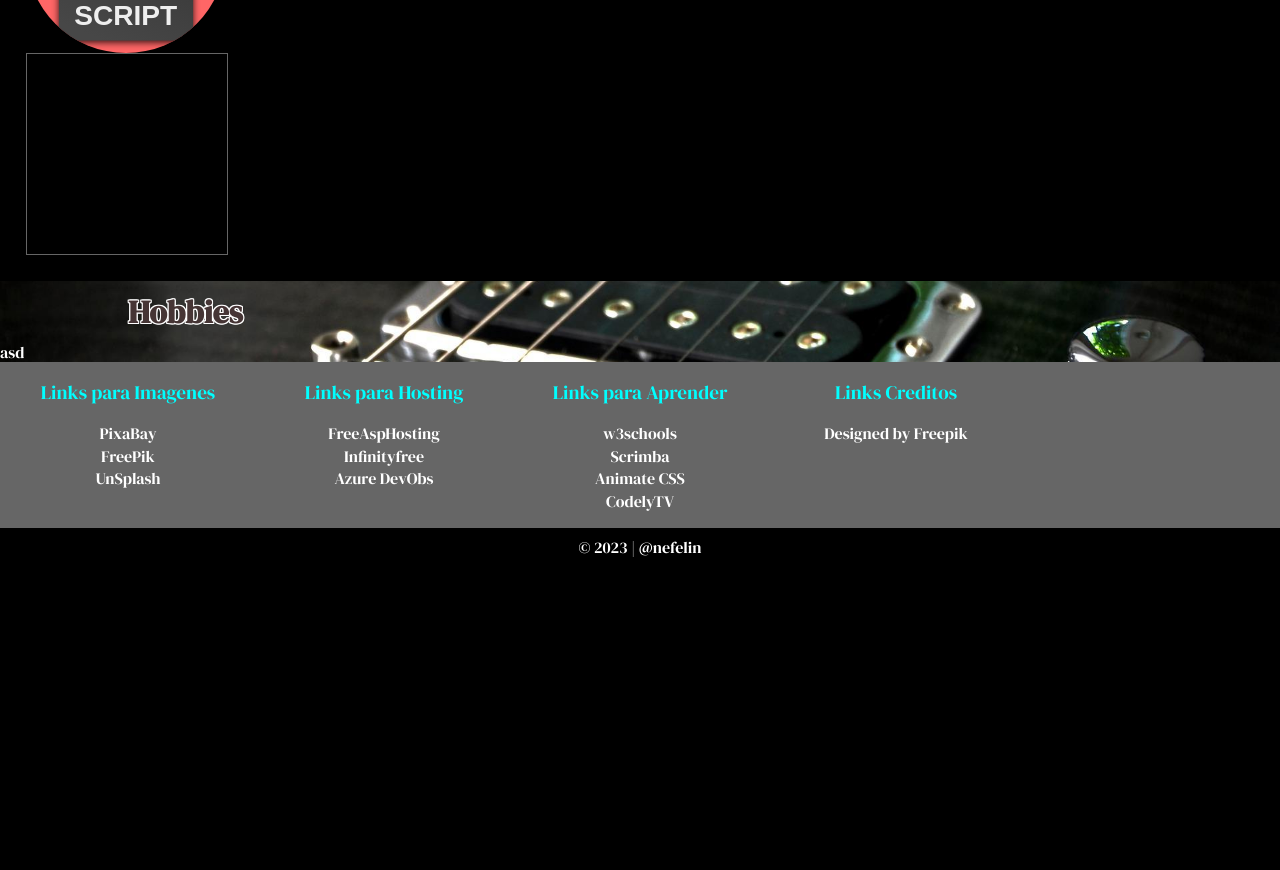
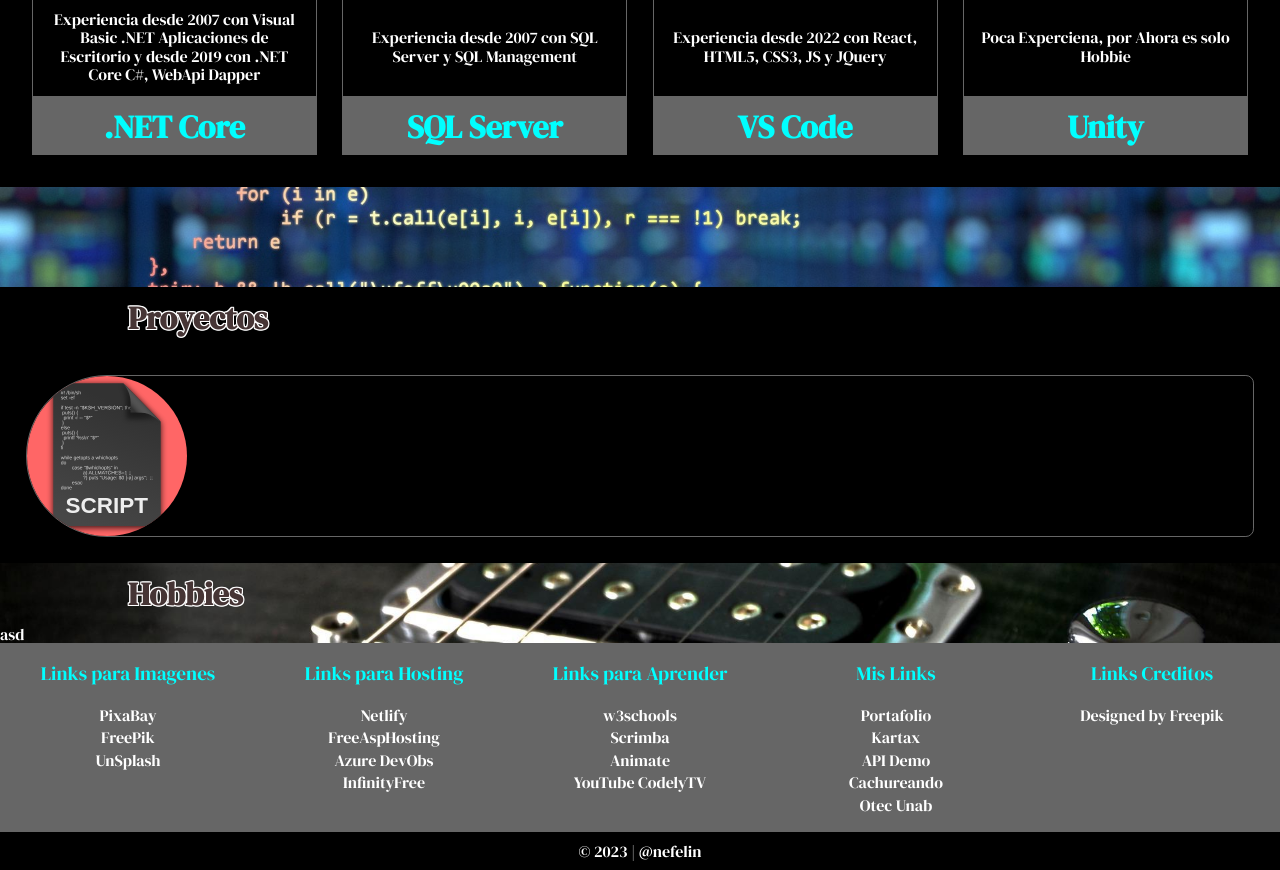
Before and after one commit to TheNefelin/portafolio-site, a plain HTML site: page index.html in a window 1280 px wide. Shown: the part 1261-2131 px from the top of the page. Before the commit the page ends 1827 px from the top, so only its background shows below. Drawn offline with Linux system fonts and the light colour scheme.

Commit message:
20230130-nbk

```diff
--- a/css/index.css
+++ b/css/index.css
@@ -98,7 +98,7 @@ a:hover {
 /* -- Seccion-Principal ------------------------------------------------------------------------- */
 /* ---------------------------------------------------------------------------------------------- */
 .seccion-principal {
-    height: 100vh;
+    height: 110vh;
     background-image: url("../img/3357684.jpg");
     display: flex;
     justify-content: center;
@@ -163,20 +163,17 @@ a:hover {
 /* ---------------------------------------------------------------------------------------------- */
 
 .tarjeta-sp {
+    border: 1px solid var(--colorFooter);
     margin: 2vw;
-    display: grid;
+    display: flex;
+    position: relative;
+    border-radius: 100px 10px 10px 100px;
 }
 
 .tarjeta-sp img {
-    max-height: 200px;
+    max-height: 20vh;
     background-color: var(--colorSecundario);
     border-radius: 50%;
-}
-
-.tarjeta-sp-grup {
-    height: 200px;
-    width: 200px;;
-    border: 1px solid var(--colorFooter);
 }
 
 /* -- Seccion-Hobbie ---------------------------------------------------------------------------- */
--- a/index.html
+++ b/index.html
@@ -21,10 +21,10 @@
         <nav class="p-nav contenedor-oscuro">
             <div>
                 <img src="./img/logo.png">
-                <h1>Portafolio</h1>
+                <h1 class="wow animated lightSpeedIn">Portafolio</h1>
             </div>
 
-            <div>
+            <div class="wow animated fadeIn">
                 <a href="#" onclick="cargarTecnologias()">Link 1</a>
                 <a href="#">Link 2</a>
                 <a href="#">Link 3</a>
@@ -35,7 +35,7 @@
 
     <main>
         <section class="seccion-principal seccion">
-            <div class="contenedor-sp">
+            <div class="contenedor-sp wow animated fadeInDownBig">
                 <h1>Francisco Carmona</h1>
                 <h2>Software Developer</h2>
                 <p>.NET Core, SQL Server, C#, WebApi, HTML5, CSS3, JS</p>
@@ -43,7 +43,7 @@
         </section>
 
         <section class="seccion-tecnologia seccion">
-            <h1 class="titulo-h1">Tecnologías</h1>
+            <h1 class="titulo-h1 wow animated bounceInRight">Tecnologías</h1>
 
             <div class="contenedor-st">
                 <!-- Los elementos se cargan de forma dinamica desde la funcion cargarTecnologias() -->
@@ -53,18 +53,16 @@
         <div class="seccion-relleno seccion"></div>
 
         <section class="seccion-proyectos seccion">
-            <h1 class="titulo-h1">Proyectos</h1>
+            <h1 class="titulo-h1 wow animated bounceInLeft">Proyectos</h1>
 
             <div class="tarjeta-sp">
                 <img src="./img/script.svg" alt="">
-                <div class="tarjeta-sp-grup">
 
-                </div>
             </div>
         </section>
 
         <section class="seccion-hobbie seccion">
-            <h1 class="titulo-h1">Hobbies</h1>
+            <h1 class="titulo-h1 wow animated wobble">Hobbies</h1>
 
             <span class="tarjeta-h">
                 asd
@@ -73,32 +71,25 @@
     </main>
 
     <footer>
-        <div>
-            <p>Links para Imagenes</p>
-            <a href="https://pixabay.com/" target="_blank">PixaBay</a>
-            <a href="https://www.freepik.com/" target="_blank">FreePik</a>
-            <a href="https://unsplash.com/" target="_blank">UnSplash</a>
-        </div>
-        <div>
-            <p>Links para Hosting</p>
-            <a href="https://freeasphosting.net/" target="_blank">FreeAspHosting</a>
-            <a href="https://www.infinityfree.net/" target="_blank">Infinityfree</a>
-            <a href="https://dev.azure.com/" target="_blank">Azure DevObs</a>
-        </div>
-        <div>
-            <p>Links para Aprender</p>
-            <a href="https://www.w3schools.com/" target="_blank">w3schools</a>
-            <a href="https://scrimba.com/" target="_blank">Scrimba</a>
-            <a href="https://animate.style/" target="_blank">Animate CSS</a>
-            <a href="https://www.youtube.com/@CodelyTV" target="_blank">CodelyTV</a>
-        </div>
-        <div>
-            <p>Links Creditos</p>
-            <a href="http://www.freepik.com">Designed by Freepik</a>
-        </div>
+        <!-- los elementos se cargan de forma dinamica desde la funcion cargarLinks() -->
     </footer>
 
-    <div class="p-derechos wow animated rollIn">© 2023 | @nefelin</div>
+    <div class="p-derechos">© 2023 | @nefelin</div>
+
+    <!--
+        bounce flash pulse shake swing tada wobble
+        bounceIn bounceInDown bounceInLeft bounceInRight bounceInUp
+        bounceOut bounceOutDown bounceOutLeft bounceOutRight bounceOutUp
+        fadeIn fadeInDown fadeInDownBig fadeInLeft fadeInLeftBig fadeInRight fadeInRightBig fadeInUp fadeInUpBig
+        fadeOut fadeOutDown fadeOutDownBig fadeOutLeft fadeOutLeftBig fadeOutRight fadeOutRightBig fadeOutUp fadeOutUpBig
+        animated.flip flipInX flipInY flipOutX flipOutY
+        lightSpeedIn lightSpeedOut
+        rotateIn rotateInDownLeft rotateInDownRight rotateInUpLeft rotateInUpRight
+        rotateOut rotateOutDownLeft rotateOutDownRight rotateOutUpLeft rotateOutUpRight
+        slideInDown slideInLeft slideInRight
+        slideOutLeft slideOutRight slideOutUp
+        hinge rollIn rollOut
+    -->
 
     <script type="text/javascript" src="js/data.js"></script>
     <script type="text/javascript" src="js/index.js"></script>
--- a/js/data.js
+++ b/js/data.js
@@ -24,3 +24,131 @@ const dataTecnologias = [
         descripcion: "Poca Experciena, por Ahora es solo Hobbie",
     }
 ];
+
+const dataLinkGrp = [
+    {
+        id: 1,
+        nombre: "Links para Imagenes",
+    }
+    ,{
+        id: 2,
+        nombre: "Links para Hosting",
+    }
+    ,{
+        id: 3,
+        nombre: "Links para Aprender",
+    }
+    ,{
+        id: 4,
+        nombre: "Mis Links",
+    }
+    ,{
+        id: 5,
+        nombre: "Links Creditos",
+    }
+];
+
+const dataLinks = [
+    {
+        id: 1,
+        nombre: "PixaBay",
+        link: "https://pixabay.com/",
+        idGrupo: 1,
+    }
+    ,{
+        id: 2,
+        nombre: "FreePik",
+        link: "https://www.freepik.com/",
+        idGrupo: 1,
+    }
+    ,{
+        id: 3,
+        nombre: "UnSplash",
+        link: "https://unsplash.com/",
+        idGrupo: 1,
+    }
+    ,{
+        id: 4,
+        nombre: "Netlify",
+        link: "https://www.netlify.com/",
+        idGrupo: 2,
+    }
+    ,{
+        id: 5,
+        nombre: "FreeAspHosting",
+        link: "https://freeasphosting.net/",
+        idGrupo: 2,
+    }
+    ,{
+        id: 6,
+        nombre: "Azure DevObs",
+        link: "https://dev.azure.com/",
+        idGrupo: 2,
+    }
+    ,{
+        id: 7,
+        nombre: "InfinityFree",
+        link: "https://www.infinityfree.net/",
+        idGrupo: 2,
+    }
+    ,{
+        id: 8,
+        nombre: "w3schools",
+        link: "https://www.w3schools.com/",
+        idGrupo: 3,
+    }
+    ,{
+        id: 9,
+        nombre: "Scrimba",
+        link: "https://scrimba.com/",
+        idGrupo: 3,
+    }
+    ,{
+        id: 10,
+        nombre: "Animate",
+        link: "https://animate.style/",
+        idGrupo: 3,
+    }
+    ,{
+        id: 11,
+        nombre: "YouTube CodelyTV",
+        link: "https://www.youtube.com/@CodelyTV",
+        idGrupo: 3,
+    }
+    ,{
+        id: 12,
+        nombre: "Portafolio",
+        link: "https://nefelin.netlify.app/",
+        idGrupo: 4,
+    }
+    ,{
+        id: 13,
+        nombre: "Kartax",
+        link: "https://kartax.netlify.app/",
+        idGrupo: 4,
+    }
+    ,{
+        id: 14,
+        nombre: "API Demo",
+        link: "https://bsite.net/metalflap/index.html",
+        idGrupo: 4,
+    }
+    ,{
+        id: 15,
+        nombre: "Cachureando",
+        link: "https://tdcachureando.netlify.app/",
+        idGrupo: 4,
+    }
+    ,{
+        id: 16,
+        nombre: "Otec Unab",
+        link: "https://otec-unab.cl/",
+        idGrupo: 4,
+    }
+    ,{
+        id: 17,
+        nombre: "Designed by Freepik",
+        link: "http://www.freepik.com",
+        idGrupo: 5,
+    }
+];
--- a/js/index.js
+++ b/js/index.js
@@ -2,7 +2,8 @@
 // ---------------------------------------------------------------------------------
 document.addEventListener('DOMContentLoaded', () => {
     console.log("iniciando sitio...");
-    // cargarTecnologias();
+    cargarTecnologias();
+    cargarLinks()
     console.log("Sitio inicialisado...");
 });
 
@@ -10,9 +11,10 @@ document.addEventListener('DOMContentLoaded', () => {
 // ---------------------------------------------------------------------------------
 function cargarTecnologias() {
     let html = ""
+
     dataTecnologias.map(d => {
         html = html + `
-        <div key=${d.id} class="tarjeta-st">
+        <div key=${d.id} class="tarjeta-st wow animated bounceInLeft">
             <img src="${d.link}" alt="">
             <p>${d.descripcion}</p>
             <h1>${d.nombre}</h1>
@@ -21,3 +23,22 @@ function cargarTecnologias() {
 
     document.querySelector(".contenedor-st").innerHTML = html;
 }
+
+function cargarLinks() {
+    let html = ""
+
+    dataLinkGrp.map((item_linkGrp) => {
+        html = html + "<div>"
+        html = html + `<p>${item_linkGrp.nombre}</p>`
+
+        let links = dataLinks.filter(d => d.idGrupo == item_linkGrp.id);
+
+        links.map(items_links => {
+            html = html + `<a href="${items_links.link}" target="_blank">${items_links.nombre}</a>`;
+        });
+
+        html = html + "</div>"
+    });
+
+    document.querySelector("footer").innerHTML = html;
+}
```
Also changed, not shown: readme.txt (deleted), 1 other file.
